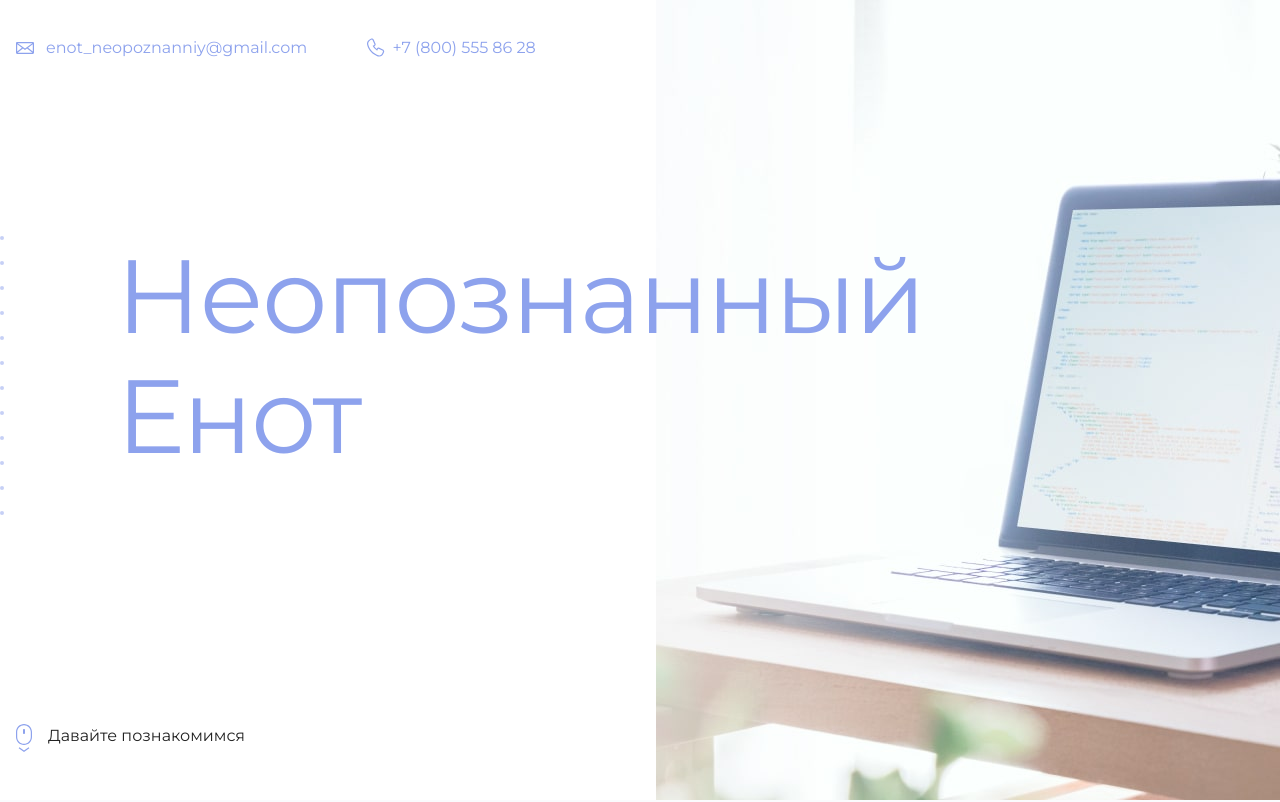
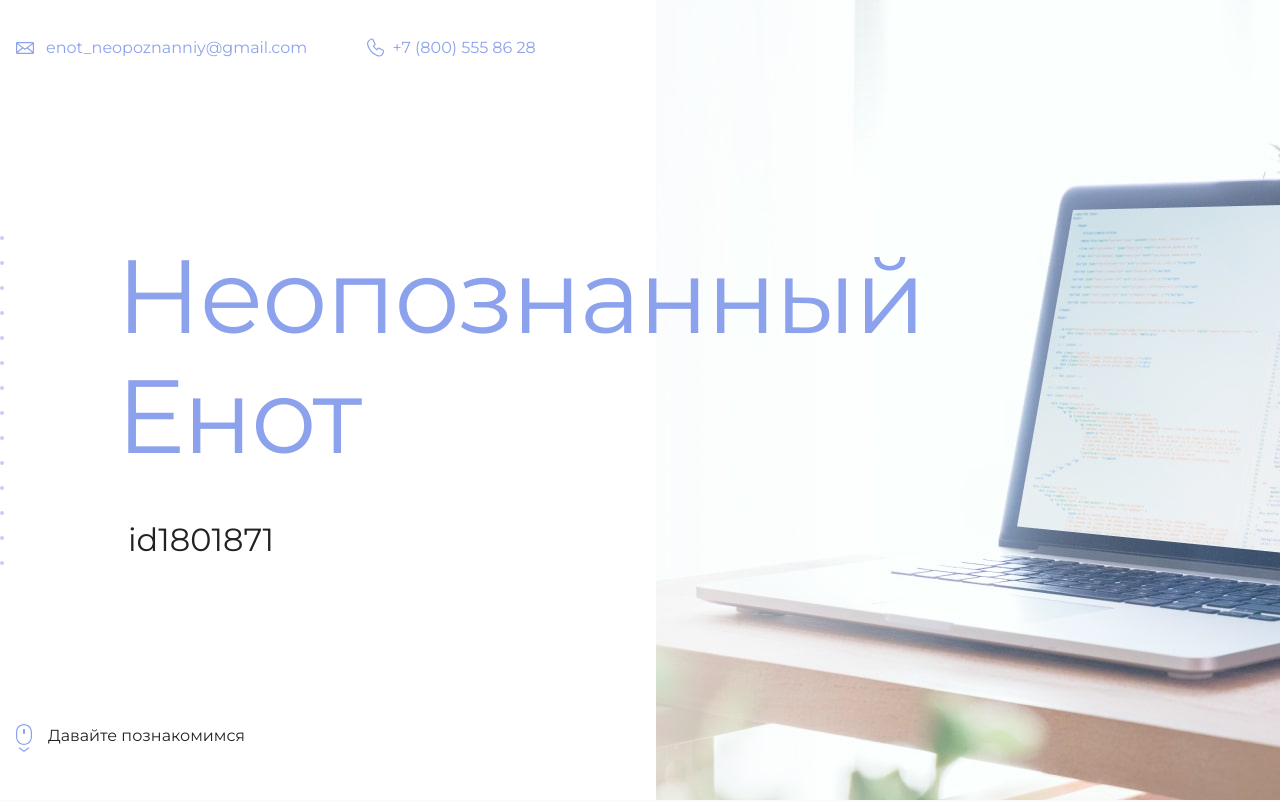
Before and after one commit to ViktorBelenov/test, a plain HTML site: page index.html in a window 1280 px wide. Shown: the top 802 px of the page. Drawn offline with Linux system fonts and the light colour scheme.

Commit message:
Update index.html
New id

```diff
--- a/index.html
+++ b/index.html
@@ -19,7 +19,7 @@
       <section class="hero-image">
         <div class="container">
           <h1 class="heading">Неопознанный Енот</h1>
-          <p><id1801871></p>
+          <p>id1801871</p>
         </div>
       </section>
 
```
